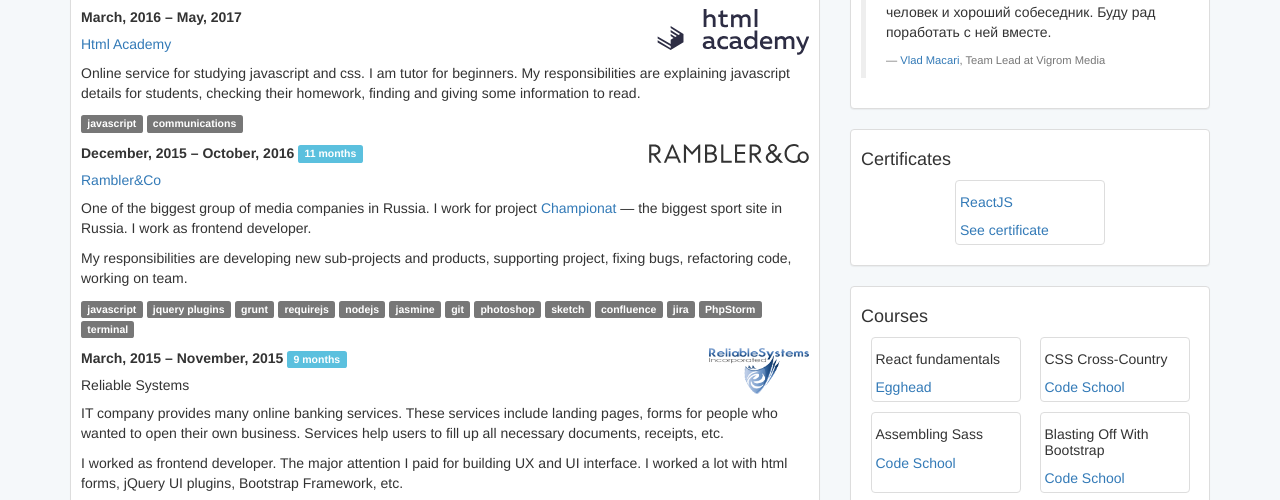
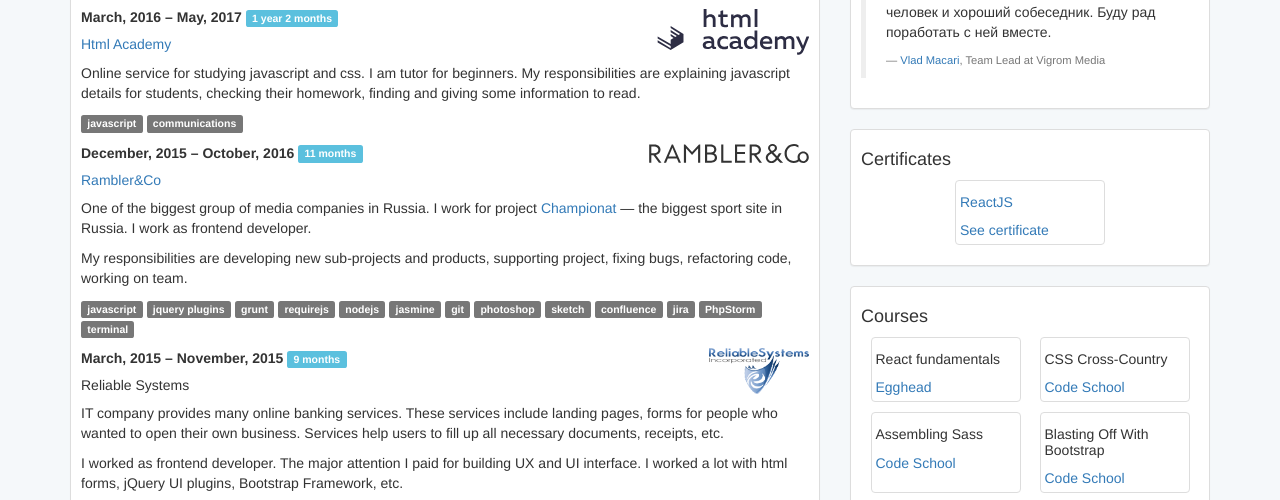
Before and after one commit to korosteleva/korosteleva.github.io, a website: page experience.html in a window 1280 px wide. Shown: the part 231-731 px from the top of the page. Drawn offline with Linux system fonts and the light colour scheme; a script that the page names is missing.

Commit message:
add time badge

```diff
--- a/experience.html
+++ b/experience.html
@@ -119,7 +119,7 @@
 					<div class="row">
 						<div class="col-xs-12 col-sm-6 col-md-6 col-lg-6">
 
-							<strong>March, 2016 – May, 2017</strong>
+							<strong>March, 2016 – May, 2017 <span class="label label-info">1 year 2 months</span></strong>
 							<h5><a href="https://htmlacademy.ru" target="_blank">Html Academy</a></h5>
 
 						</div>
```
